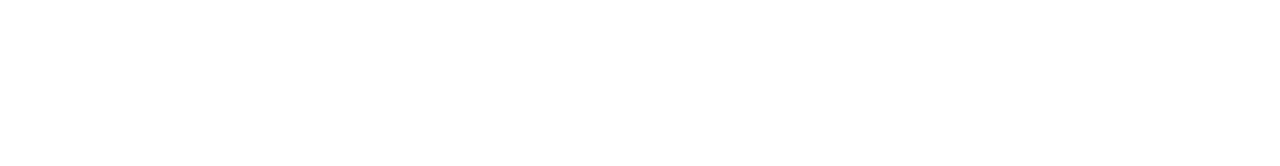
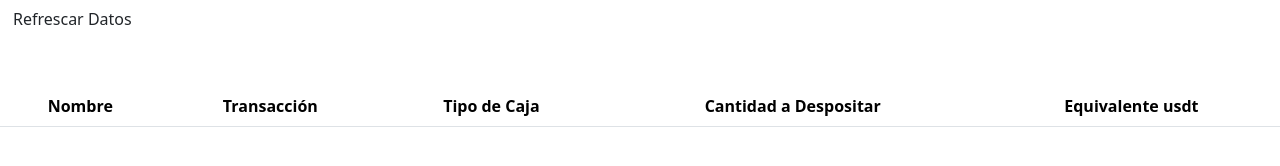
Before and after one commit to roAscurra/ListaSistemaPagos, a plain HTML site: page index.html in a window 1280 px wide. Drawn offline with nearby package versions, Linux system fonts and the light colour scheme.

Commit message:
Estructura de la tabla

```diff
--- a/index.html
+++ b/index.html
@@ -9,6 +9,20 @@
     <title>Lista</title>
 </head>
 <body>
-
+    <div>
+        <button id="boton" onclick="location.reload()" class="btn">Refrescar Datos</button>
+    </div>
+    <table id="tabla" class="table table-striped mt-5">
+        <thead>
+            <tr>
+                <th id="vclaro" class="text-center">Nombre</th>
+                <th id="voscuro" class="text-center">Transacción</th>
+                <th id="vclaro" class="text-center">Tipo de Caja</th>
+                <th id="voscuro"class="text-center">Cantidad a Despositar</th>
+                <th id="vclaro" class="text-center">Equivalente usdt</th>
+            </tr>
+        </thead>
+        <tbody id="lista"></tbody>
+    </table>
 </body>
 </html>
```
